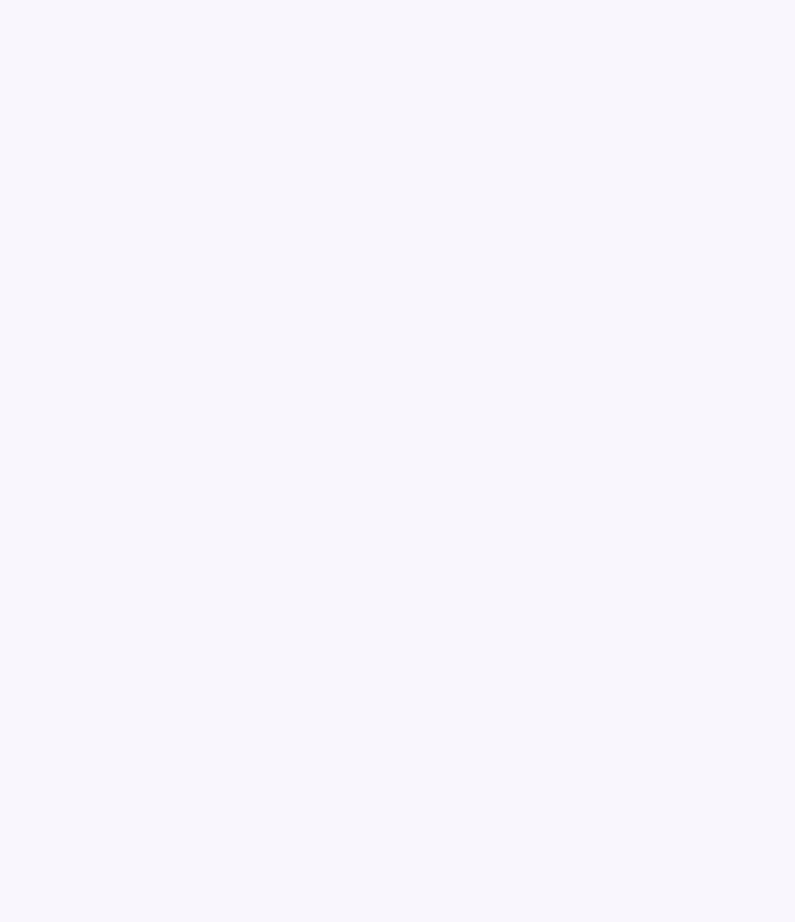
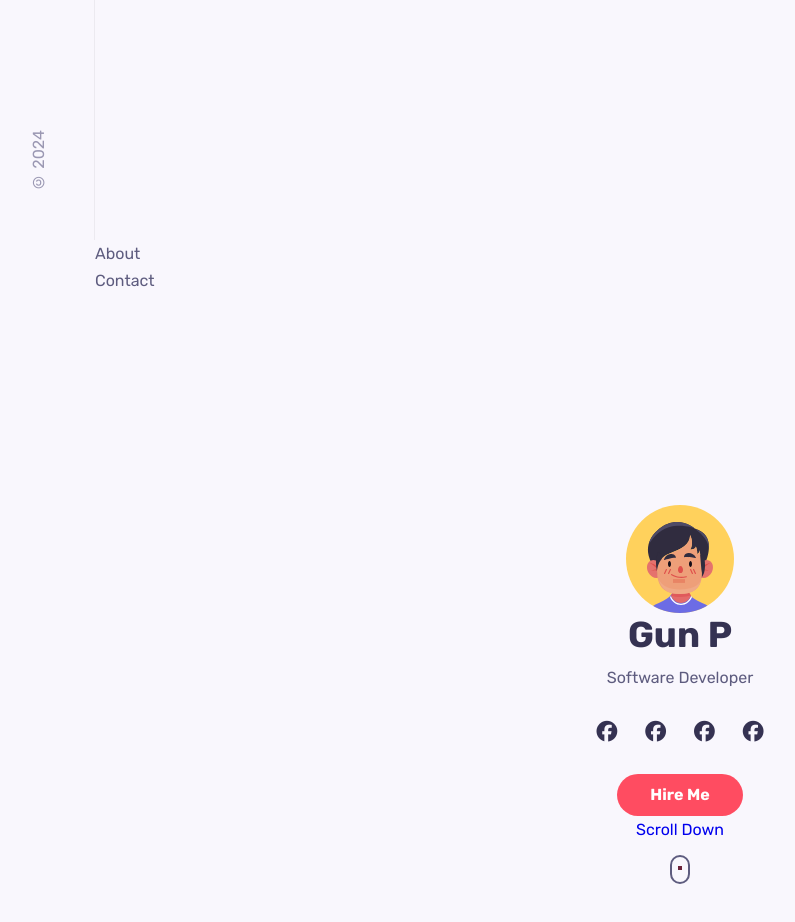
Before and after one commit to GunPkate/port_2024, a React (Create React App) app: page / in a window 1280 px wide. Shown: the part 560-1482 px from the top of the page, without its empty margins (15-810 px from the left). Before the commit the page ends 800 px from the top, so only its background shows below. Built offline with nearby package versions, Linux system fonts and the light colour scheme.

Commit message:
home section style

```diff
--- a/src/App.js
+++ b/src/App.js
@@ -5,13 +5,13 @@ import Home from './components/home/Home';
 import Portfolio from './components/portfolio/Portfolio';
 import Resume from './components/resume/Resume';
 import Service from './components/servcie/Service';
-// import Sidebar from './components/sidebar/Sidebar';
+import Sidebar from './components/sidebar/Sidebar';
 
 
 function App() {
   return (
     <>
-      {/* <Sidebar/> */}
+      <Sidebar/>
       <main className="main">
         <About/>
         <Contact/>
--- a/src/components/home/home.css
+++ b/src/components/home/home.css
@@ -0,0 +1,88 @@
+.home {
+    position: relative;
+    min-height: 100vh;
+    display: flex;
+    align-items: center;
+    justify-content: center;
+}
+
+.intro {
+    max-width: 540px;
+    text-align: center;
+}
+
+.home__img{
+    margin-bottom: 1.5rem;
+}
+
+.home__name {
+    font-size: var(--h1-font-size);
+    font-weight: var(--font-bold);
+    margin-bottom: 0.5rem;
+}
+
+.home__socials {
+    display: flex;
+    column-gap: 1.75rem;
+    margin: 1.5rem 0;
+}
+
+.home__social-link {
+    color: var(--title-color);
+    font-size: 1.3rem;
+    transition: .3s;
+}
+
+
+.home__social-link:hover {
+    color: hsl(44, 85%, 62%);
+    /* margin-top: -10px; */
+    /* font-size: 2rem; */
+}
+
+.home__scroll-name {
+    font-size: var(--small-font-size)
+}
+
+.mouse {
+    border: 2px solid var(--text-color);
+    display: block;
+    height: 1.8rem;
+    width: 1.3rem;
+    margin: auto;
+    margin-top: .75rem;
+    border-radius: 1rem;
+    position: relative;
+}
+
+@keyframes ani-mouse {
+    0% {
+        top: 29%;
+        border: 2px solid var(--title-color);
+    }
+    15% {
+        top: 50%;
+        border: 2px solid red;
+    }
+    50% {
+        top: 50%;
+        border: 2px solid red;
+    }
+    100% {
+        top: 29%;
+        border: 2px solid var(--title-color);
+    }
+}
+
+.wheel {
+    border: 3px solid var(--title-color);
+    display: block;
+    height: 0.25rem;
+    width: 0.25rem;
+    margin: auto;
+    top: .5rem;
+    left: 50%;
+    position: absolute;
+    transform: translateX(-50%);
+    animation: ani-mouse 2s linear infinite;
+}
--- a/src/components/sidebar/sidebar.css
+++ b/src/components/sidebar/sidebar.css
@@ -25,6 +25,9 @@
     font-weight: (--font-bold);
 }
 
+.nav__link:hover {
+    color: hsl(44, 85%, 62%);
+}
 .copyright{
     color: hsl(245, 15%, 65%);
     font-size: var(--medium-font-size);
--- a/src/index.css
+++ b/src/index.css
@@ -104,7 +104,7 @@ img {
 
 /* ======================== Reusable Classes ======================== */
 .container {
-  max-width: 1080px;
+  /* max-width: 1080px; */
   padding-left: 15px;
   padding-right: 15px;
   margin: 0;
```
